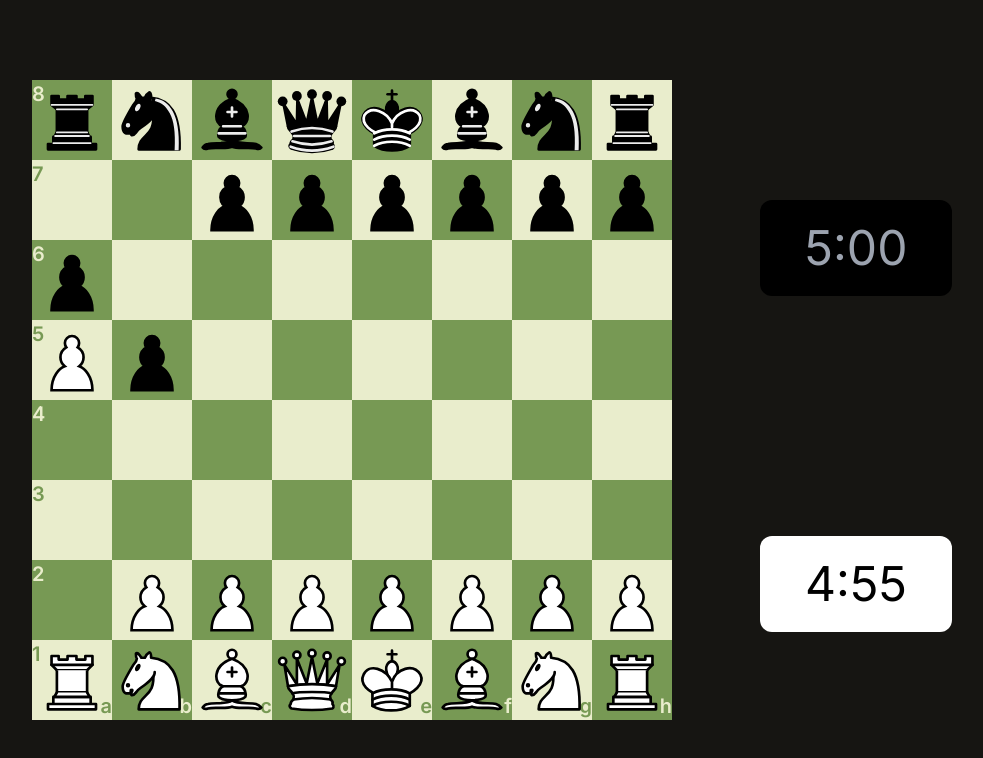
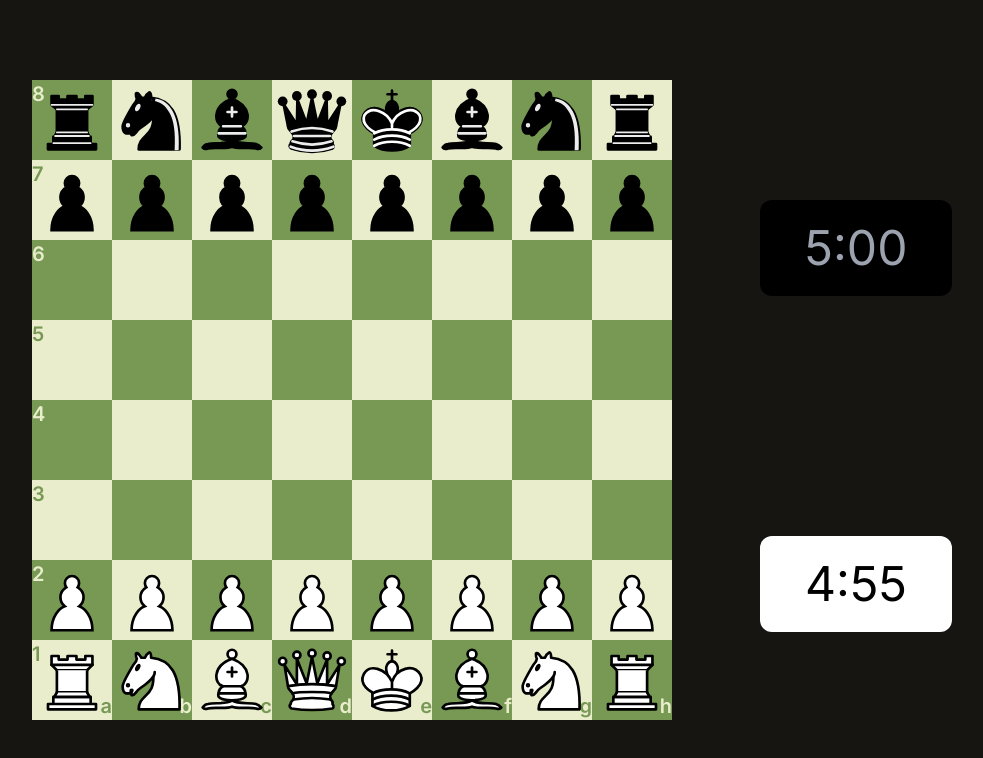
Before and after one commit to Srinjoy003/chess, a Next.js app: page / in a window 1280 px wide. Shown: the top 758 px of the page, without its empty margins (288-1271 px from the left). Built offline with nearby package versions, Linux system fonts and the light colour scheme.

Commit message:
added fen converter

```diff
--- a/app/chessAi/MoveGenerator.ts
+++ b/app/chessAi/MoveGenerator.ts
@@ -50,21 +50,7 @@ export function MoveGenerator(
 		const newPrevMove = deepCopyPrevMove(prevMove);
 		const nextTurn = currentTurn === "w" ? "b" : "w";
 
-		if (newPrevMove) {
-			const testMove =
-				extractChessPosition(move[0]) + extractChessPosition(move[1]);
-			const pMove =
-				extractChessPosition(newPrevMove[0]) +
-				extractChessPosition(newPrevMove[1]);
 
-			// console.log(testMove)
-
-			if (testMove === "a5b6") {
-				console.log("test : ", testMove, pMove);
-			}
-		}
-
-		// console.log("before", newPrevMove, prevMove);
 
 		MoveMaker(
 			newBoardState,
@@ -81,7 +67,6 @@ export function MoveGenerator(
 			newPrevMove[1] = toIndex;
 		}
 
-		// console.log("after", newPrevMove);
 
 		const num = MoveGenerator(
 			depth,
@@ -98,7 +83,7 @@ export function MoveGenerator(
 			const toIndexPos = extractChessPosition(toIndex);
 			const moveName = fromIndexPos + toIndexPos + ":";
 
-			console.log(moveName, num);
+			// console.log(moveName, num);
 		}
 
 		moveNumber += num;
@@ -221,5 +206,4 @@ export function MoveMaker(
 		}
 	}
 
-
 }
--- a/app/chessAi/aiHelperFunctions.ts
+++ b/app/chessAi/aiHelperFunctions.ts
@@ -3,3 +3,121 @@ export function extractChessPosition(position: number): string {
 	const col = position % 10; // Extract the "ones" place as column
 	return String.fromCharCode("a".charCodeAt(0) + col) + (row + 1);
 }
+
+function chessPositionToIndices(position: string): [number, number] {
+	return [
+		parseInt(position[1]) - 1,
+		position[0].charCodeAt(0) - "a".charCodeAt(0),
+	];
+}
+
+export function fenToChessboard(
+	fen: string,
+	whiteCastling: [boolean, boolean, boolean],
+	blackCastling: [boolean, boolean, boolean],
+	prevMove: [number, number]
+) {
+	const pieceMap: { [key: string]: string } = {
+		P: "wP",
+		Q: "wQ",
+		H: "wH",
+		B: "wB",
+		K: "wK",
+		R: "wR",
+		p: "bP",
+		q: "bQ",
+		h: "bH",
+		b: "bB",
+		k: "bK",
+		r: "bR",
+	};
+
+	const board = Array.from({ length: 8 }, () => Array(8).fill("-"));
+
+	const fenParts = fen.split(" ");
+	const boardFen = fenParts[0];
+	let rank = 7,
+		file = 0;
+
+	for (const char of boardFen) {
+		if (char === "/") {
+			rank--;
+			file = 0;
+		} else if (
+			char === "1" ||
+			char === "2" ||
+			char === "3" ||
+			char === "4" ||
+			char === "5" ||
+			char === "6" ||
+			char === "7" ||
+			char === "8"
+		) {
+			file += parseInt(char);
+		} else {
+			const piece = pieceMap[char];
+			if (piece) {
+				board[rank][file] = piece;
+				file++;
+			}
+		}
+	}
+
+	whiteCastling.fill(true);
+	blackCastling.fill(true);
+
+	if (fenParts.length >= 3) {
+		const castlingRights = fenParts[2];
+
+		// Update castling rights for white
+		if (castlingRights.includes("K")) {
+			whiteCastling[1] = false;
+			whiteCastling[2] = false;
+		}
+		if (castlingRights.includes("Q")) {
+			whiteCastling[1] = false;
+			whiteCastling[0] = false;
+		}
+
+		// Update castling rights for black
+		if (castlingRights.includes("k")) {
+			blackCastling[1] = false;
+			blackCastling[2] = false;
+		}
+		if (castlingRights.includes("q")) {
+			blackCastling[1] = false;
+			blackCastling[0] = false;
+		}
+	}
+
+	const currentTurn = fenParts[1];
+
+	if (fenParts[3] !== "-") {
+		const direction = currentTurn === "w" ? -1 : 1;
+		const [fenRow, fenCol] = chessPositionToIndices(fenParts[3]); // where the enpassant capture is available
+
+		const fromMoveRow = fenRow - direction;
+		const toMoveRow = fenRow + direction;
+
+		prevMove[0] = fromMoveRow * 10 + fenCol
+		prevMove[1] = toMoveRow * 10 + fenCol
+	}
+	return [currentTurn, board];
+}
+
+function printChessboard(board: string[][]) {
+	for (const row of board) {
+		console.log(row.join(" "));
+	}
+}
+
+// Example usage
+const fen = "rnbqkbnr/pppp1ppp/8/4p3/4P3/8/PPPP1PPP/RNBQKBNR b KQkq a3 0 1";
+const whiteCastling: [boolean, boolean, boolean] = [true, true, true];
+const blackCastling: [boolean, boolean, boolean] = [true, true, true];
+const prevMove: [number, number] = [-1, -1];
+
+const [currentTurn, chessboard] = fenToChessboard(fen, whiteCastling, blackCastling, prevMove);
+// console.log(chessboard)
+// console.log(prevMove)
+// printChessboard(chessboard);
--- a/app/components/chessBoard.tsx
+++ b/app/components/chessBoard.tsx
@@ -47,21 +47,21 @@ export function CreateBoardMap() {
 		board.push(row);
 	}
 
-	board[1][0] = "-"
-	board[3][0] = "wP" //a2a4
+	// board[1][0] = "-"
+	// board[3][0] = "wP" //a2a4
 
-	board[6][0] = "-"
-	board[5][0] = "bP" //a7a6
+	// board[6][0] = "-"
+	// board[5][0] = "bP" //a7a6
 
-	board[3][0] = "-"
-	board[4][0] = "wP" //a4a5
+	// board[3][0] = "-"
+	// board[4][0] = "wP" //a4a5
 
-	board[6][1] = "-"
-	board[4][1] = "bP" //b7b5
+	// board[6][1] = "-"
+	// board[4][1] = "bP" //b7b5
 
-	// board[4][0] = "-"
-	// board[5][1] = "wP" //a5b6
-	// board[4][1] = "-"
+	// // board[4][0] = "-"
+	// // board[5][1] = "wP" //a5b6
+	// // board[4][1] = "-"
 
 	return board;
 }
@@ -157,16 +157,16 @@ export default function ChessBoard() {
 	let aiRandomMoveWhite = useRef<number[]>([]);
 	let aiRandomMoveBlack = useRef<number[]>([]);
 
-	const moves = MoveGenerator(
-		2,
-		2,
-		boardState,
-		"w",
-		/*[40, 51],*/ [61, 41],
-		whiteCastling,
-		blackCastling
-	);
-	console.log(moves);
+	// const moves = MoveGenerator(
+	// 	5,
+	// 	5,
+	// 	boardState,
+	// 	"w",
+	// 	null,
+	// 	whiteCastling,
+	// 	blackCastling
+	// );
+	// console.log(moves);
 
 	useEffect(() => {
 		setPosition([turn, boardState]);
```
Also changed, not shown: app/chessAi/moves.txt.
